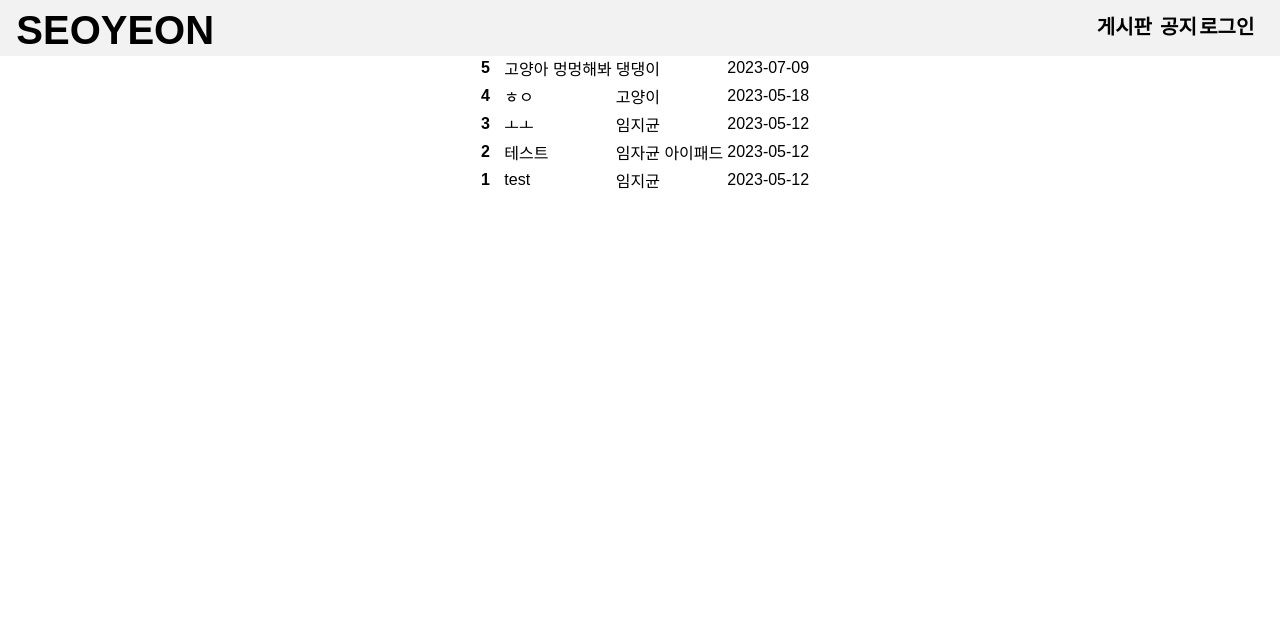
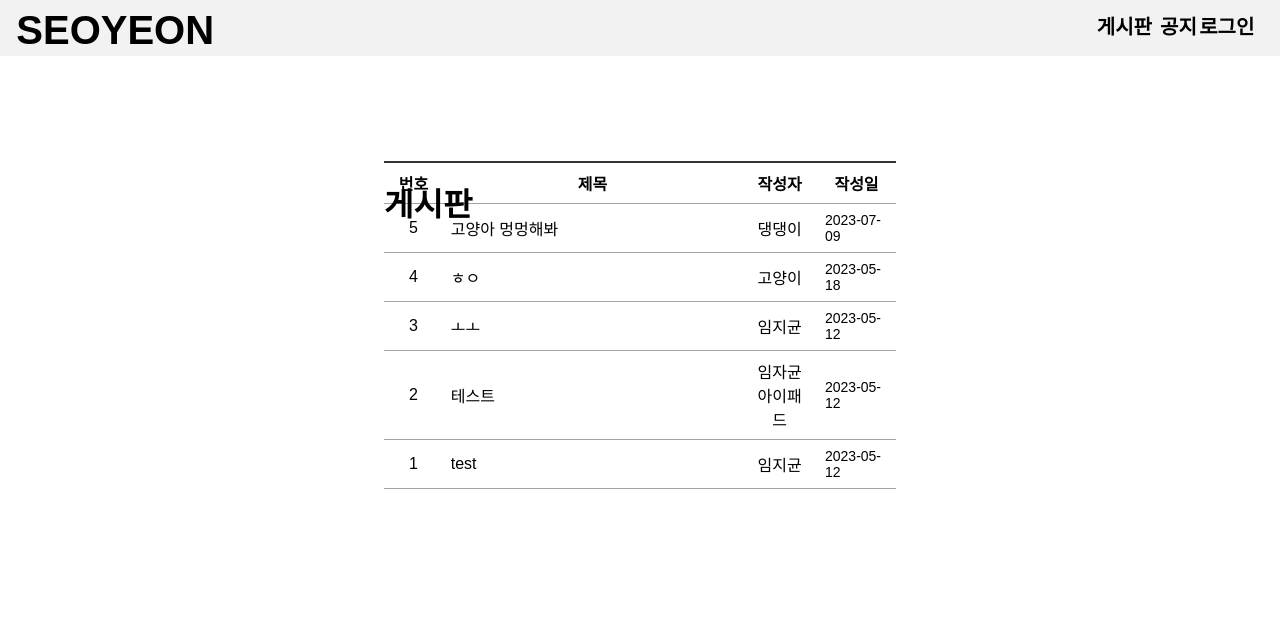
Before and after one commit to Pocary/SYW, a Flask app: page /board in a window 1280 px wide. Shown: the top 624 px of the page. Run offline with Flask 3, Linux system fonts and the light colour scheme; data comes from the database, SQL or seed files in the repository; some web fonts are replaced.

Commit message:
게시판 페이지 제작 (게시물을 올리면 표가 올라감.)

```diff
--- a/static/css/board.css
+++ b/static/css/board.css
@@ -1,5 +1,64 @@
-.boardTable {
+/* .boardTable {
     margin: 0 auto;
     top: 100%;
     left: 50%;
+} */
+
+h2 {
+    position: absolute;
+    font-size: 2em;
+    float: left;
+    top: 19vh;
+    left: 30%;
 }
+
+.boardContainer {
+    overflow: auto;
+    display: flex;
+    justify-content: center;
+    align-items: center;
+    height: 75vh;
+}
+
+table {
+    font-family: arial, sans-serif;
+    border-collapse: collapse;
+    width: 40%;
+    border-right:none;
+    border-left:none;
+    border-top:none;
+    border-bottom:none;
+}
+
+th {
+    position: sticky;
+    top: 0;
+}
+
+td, th {
+    padding: 8px;
+    border-bottom: 1px solid #a4a3a5;
+}
+
+.boardTable th.num {
+    border-top: 2px solid #333;
+    width: 50px;
+}
+
+.boardTable th.title {
+    border-top: 2px solid #333;
+    width: 350px;
+}
+
+.boardTable th.author, .boardTable th.date {
+    border-top: 2px solid #333;
+    width: 70px;
+}
+
+.boardTable td.num, .boardTable td.author {
+    text-align: center;
+}
+
+.boardTable td.date {
+    font-size: 14px;
+}
--- a/templates/board.html
+++ b/templates/board.html
@@ -19,7 +19,6 @@
     <div class="logo bold"><a href="/">SEOYEON</a></div>
     <div class="curtain"></div>
 
-    <div class="container">
     <div class="searchContainer">
         <form action="/search" method="post">
             <input type="text" placeholder="검색어를 입력하세요">
@@ -27,22 +26,22 @@
         </form>
     </div>
 
+    <h2>게시판</h2>
+    <div class="boardContainer">
         <table class="boardTable">
-            <thead class="thead-dark">
-                <tr>
-                    <th class="bold" scope="col">번호</th>
-                    <th class="bold" scope="col">제목</th>
-                    <th class="bold" scope="col">작성자</th>
-                    <th class="bold" scope="col">작성일</th>
-                </tr>
+            <thead class="thead">
+                <th class="num bold" scope="col">번호</th>
+                <th class="title bold" scope="col">제목</th>
+                <th class="author bold" scope="col">작성자</th>
+                <th class="date bold" scope="col">작성일</th>
             </thead>
-            <tbody>
+            <tbody class="tbody">
                 {% for row in rows %}
                 <tr>
-                    <th class="medium" scope="row">{{ row[0] }}</th>
-                    <td class="medium"><a href="{{ url_for('notice_detail', id=row[0]) }}" class="card-link">{{ row[1] }}</a></td>
-                    <td class="medium">{{ row[3] }}</td>
-                    <td class="medium">{{ row[4] }}</td>
+                    <td class="num bold" scope="row">{{ row[0] }}</td>
+                    <td class="title medium"><a href="{{ url_for('board_detail', id=row[0]) }}" class="card-link">{{ row[1] }}</a></td>
+                    <td class="author medium">{{ row[3] }}</td>
+                    <td class="date medium">{{ row[4] }}</td>
                 </tr>
                 {% endfor %}
             </tbody>
--- a/templates/notice.html
+++ b/templates/notice.html
@@ -18,7 +18,7 @@
     <div class="logo bold"><a href="/">SEOYEON</a></div>
     <div class="curtain"></div>
 
-    <h2>NOTICE</h2>
+    <h2>공지사항</h2>
     <div class="container">
         <table class="boardTable">
             <thead class="thead">
@@ -30,7 +30,7 @@
             <tbody class="tbody">
                 {% for row in rows %}
                 <tr>
-                    <td class="num bold" scope="row">{{ row[0] }}</th>
+                    <td class="num bold" scope="row">{{ row[0] }}</td>
                     <td class="title medium"><a href="{{ url_for('notice_detail', id=row[0]) }}" class="card-link">{{ row[1] }}</a></td>
                     <td class="author medium">{{ row[3] }}</td>
                     <td class="date medium">{{ row[4] }}</td>
```
Lines whose indentation alone changed are shown as unchanged.
